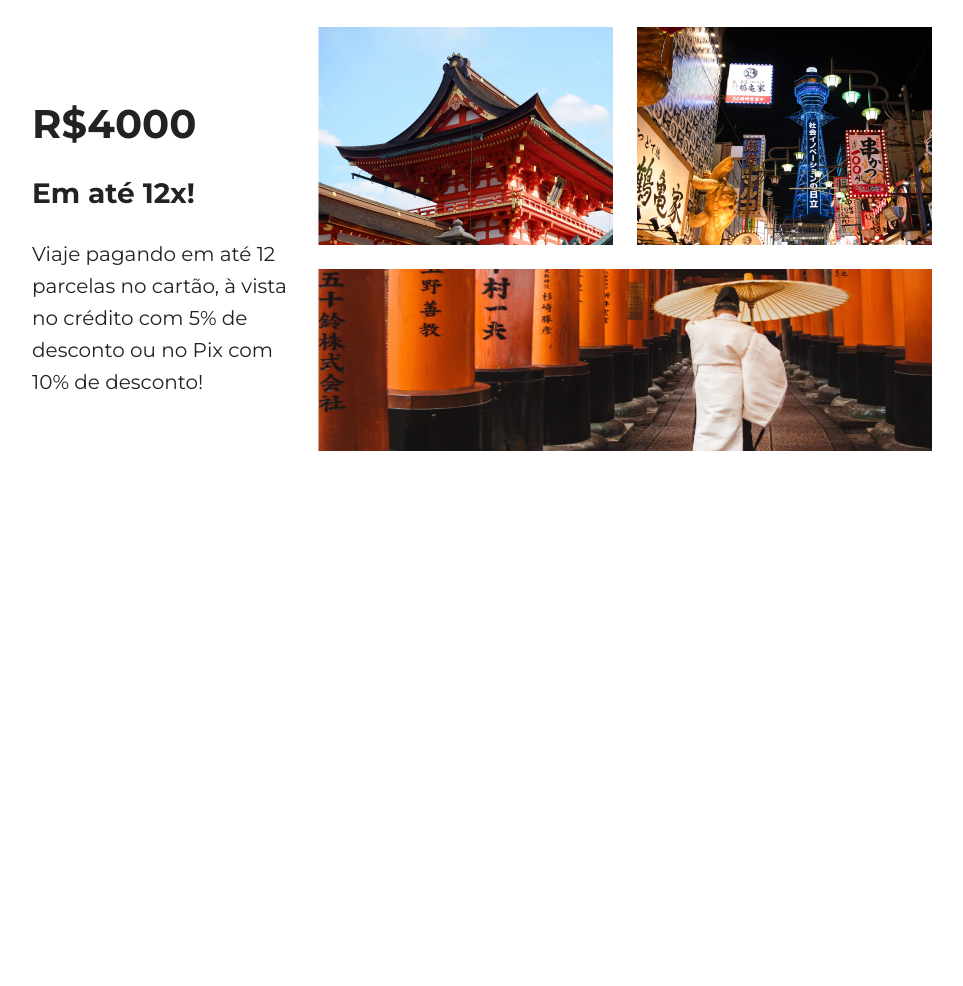
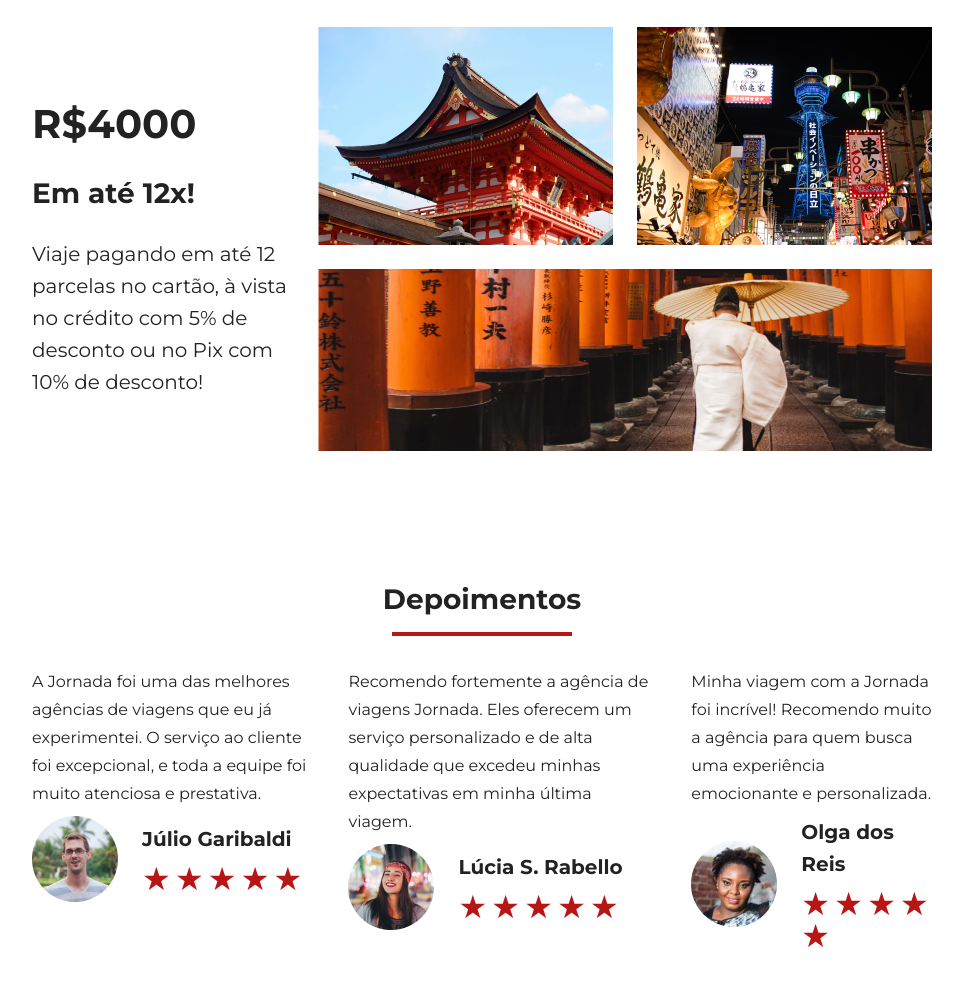
Before and after one commit to gsales2/jornada-viagens, a plain HTML site: page pacotes.html in a window 1280 px wide. Shown: the part 1747-2733 px from the top of the page, without its empty margins (158-1121 px from the left). Before the commit the page ends 2329 px from the top, so only its background shows below. Drawn offline with Linux system fonts and the light colour scheme.

Commit message:
Adiciona secao testimonials da aba pacotes

```diff
--- a/css/testimonials.css
+++ b/css/testimonials.css
@@ -35,7 +35,7 @@
     height: 86px;
 }
 
-@media screen and (min-width: 1440px) {
+@media screen and (min-width: 1024px) {
   .testimonial-container {
     flex-direction: row;
   }
--- a/pacotes.html
+++ b/pacotes.html
@@ -145,5 +145,75 @@
         </div>
       </div>
     </section>
+    <section class="testimonial">
+      <div class="section-title">
+        <h2>Depoimentos</h2>
+        <hr />
+      </div>
+      <div class="testimonial-container">
+        <article>
+          <header>
+            <p>
+              A Jornada foi uma das melhores agências de viagens que eu já
+              experimentei. O serviço ao cliente foi excepcional, e toda a
+              equipe foi muito atenciosa e prestativa.
+            </p>
+          </header>
+          <footer>
+            <img src="img/avatar-julio.png" alt="Imagem de perfil do cliente Júlio Garibaldi">
+            <div class="profile-content">
+              <h3>Júlio Garibaldi</h3>
+              <div class="rating">
+                <span class="star">★</span>
+                <span class="star">★</span>
+                <span class="star">★</span>
+                <span class="star">★</span>
+                <span class="star">★</span>
+              </div>
+            </div>
+          </footer>
+        </article>
+        <article>
+          <header>
+            <p>
+              Recomendo fortemente a agência de viagens Jornada. Eles oferecem um serviço personalizado e de alta qualidade que excedeu minhas expectativas em minha última viagem.
+            </p>
+          </header>
+          <footer>
+            <img src="img/avatar-lucia.png" alt="Imagem de perfil da cliente Lúcia S. Rabello">
+            <div class="profile-content">
+              <h3>Lúcia S. Rabello</h3>
+              <div class="rating">
+                <span class="star">★</span>
+                <span class="star">★</span>
+                <span class="star">★</span>
+                <span class="star">★</span>
+                <span class="star">★</span>
+              </div>
+            </div>
+          </footer>
+        </article>
+        <article>
+          <header>
+            <p>
+              Minha viagem com a Jornada foi incrível! Recomendo muito a agência para quem busca uma experiência emocionante e personalizada.
+            </p>
+          </header>
+          <footer>
+            <img src="img/avatar-olga.png" alt="Imagem de perfil da cliente Olga dos Reis">
+            <div class="profile-content">
+              <h3>Olga dos Reis</h3>
+              <div class="rating">
+                <span class="star">★</span>
+                <span class="star">★</span>
+                <span class="star">★</span>
+                <span class="star">★</span>
+                <span class="star">★</span>
+              </div>
+            </div>
+          </footer>
+        </article>
+      </div>
+    </section>
   </body>
 </html>
```
Also changed, not shown: img/avatar-julio.png (added), img/avatar-lucia.png (added), img/avatar-olga.png (added).
